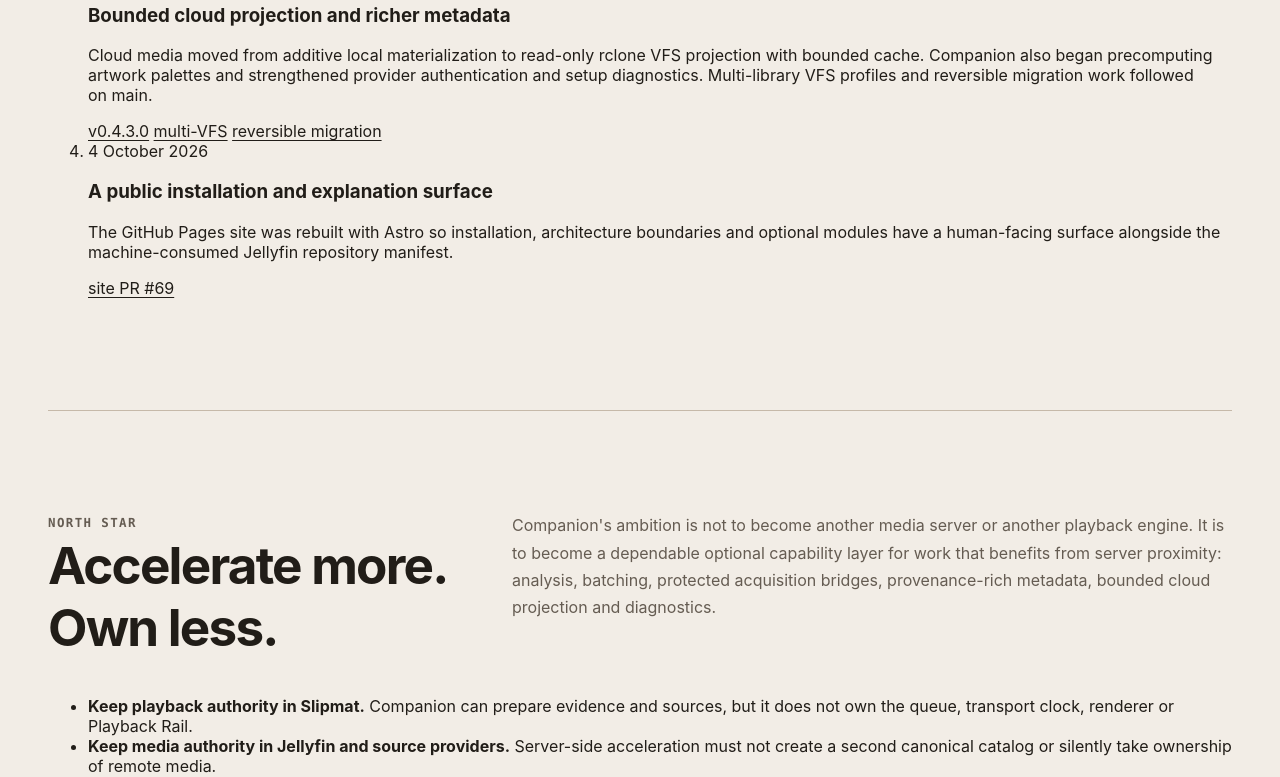
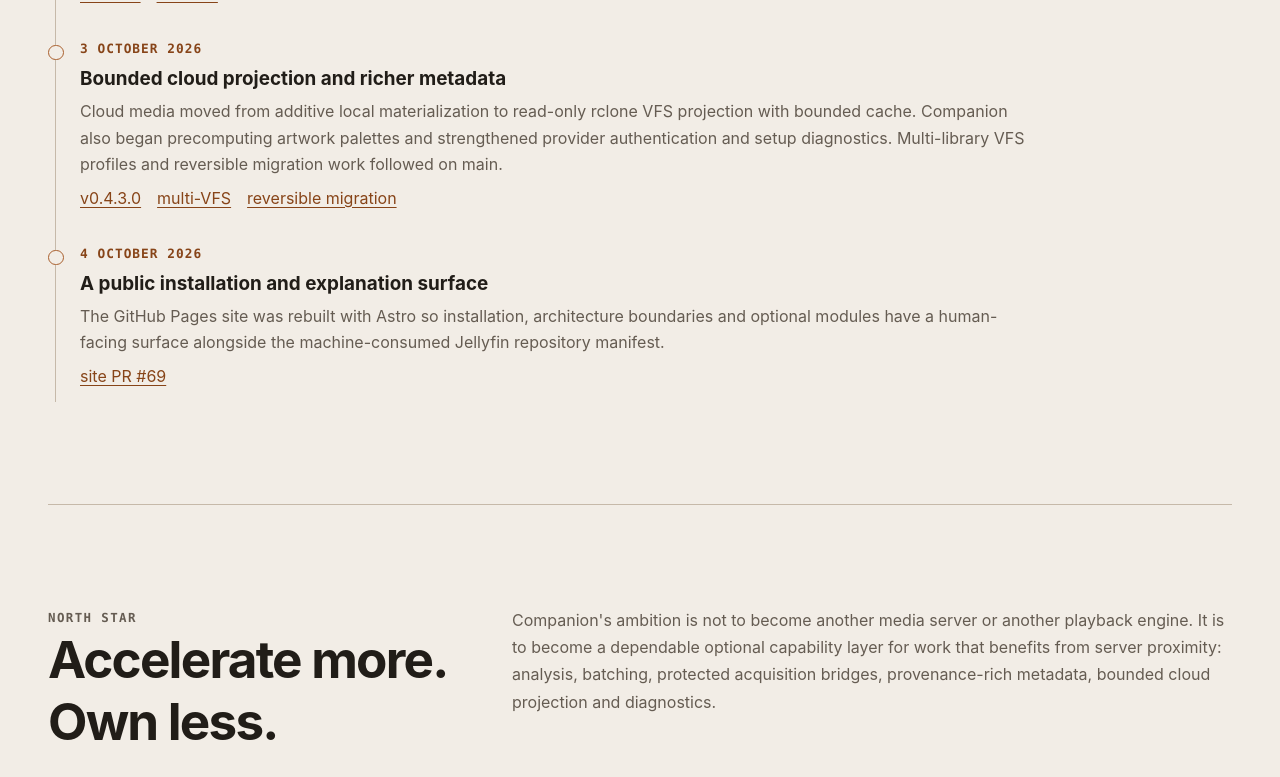
Before and after one commit to xtreemze/slipmat-companion, an Astro site in the folder site/: page /slipmat-companion/story in a window 1280 px wide. Shown: the part 1340-2117 px from the top of the page. Built offline with nearby package versions, Linux system fonts and the light colour scheme; Astro itself is replaced by a stand-in of ours.

Commit message:
site: style history and roadmap timeline

```diff
--- a/site/src/styles/global.css
+++ b/site/src/styles/global.css
@@ -279,3 +279,95 @@
   html { scroll-behavior: auto; }
   *, *::before, *::after { animation-duration: .01ms !important; transition-duration: .01ms !important; }
 }
+
+.milestone-preview,
+.timeline {
+  list-style: none;
+  margin: 0;
+  padding: 0;
+}
+.milestone-preview {
+  display: grid;
+  grid-template-columns: repeat(4, minmax(0, 1fr));
+  border: 1px solid var(--line);
+  border-radius: .85rem;
+  overflow: hidden;
+}
+.milestone-preview li {
+  min-height: 9rem;
+  padding: 1.1rem;
+  border-right: 1px solid var(--line);
+  background: var(--surface);
+}
+.milestone-preview li:last-child { border-right: 0; }
+.milestone-preview strong,
+.timeline time {
+  display: block;
+  margin-bottom: .65rem;
+  color: var(--accent-strong);
+  font: 600 .8rem/1.2 ui-monospace, "SFMono-Regular", Consolas, monospace;
+  letter-spacing: .08em;
+  text-transform: uppercase;
+}
+.milestone-preview span { color: var(--muted); line-height: 1.55; }
+.story-hero { max-width: 58rem; }
+.timeline {
+  position: relative;
+  display: grid;
+  gap: 1rem;
+  max-width: 62rem;
+}
+.timeline::before {
+  content: "";
+  position: absolute;
+  left: .43rem;
+  top: .4rem;
+  bottom: .4rem;
+  width: 1px;
+  background: var(--line);
+}
+.timeline li {
+  position: relative;
+  padding: 0 0 1.4rem 2rem;
+}
+.timeline li::before {
+  content: "";
+  position: absolute;
+  left: 0;
+  top: .22rem;
+  width: .85rem;
+  aspect-ratio: 1;
+  border: 1px solid var(--accent);
+  border-radius: 50%;
+  background: var(--bg);
+}
+.timeline h3 { margin: 0 0 .5rem; font-size: 1.18rem; }
+.timeline p { margin: 0; color: var(--muted); line-height: 1.65; }
+.timeline .links { margin-top: .65rem; }
+.links {
+  display: flex;
+  flex-wrap: wrap;
+  gap: .75rem 1rem;
+}
+.links a { color: var(--accent-strong); }
+.status-list {
+  display: grid;
+  gap: .75rem;
+  margin: 0;
+  padding: 0;
+  list-style: none;
+}
+.status-list li {
+  padding: 1rem 1.1rem;
+  border: 1px solid var(--line);
+  border-radius: .75rem;
+  background: var(--surface);
+  color: var(--muted);
+  line-height: 1.6;
+}
+.status-list strong { color: var(--text); }
+@media (max-width: 760px) {
+  .milestone-preview { grid-template-columns: 1fr; }
+  .milestone-preview li { min-height: auto; border-right: 0; border-bottom: 1px solid var(--line); }
+  .milestone-preview li:last-child { border-bottom: 0; }
+}
```
